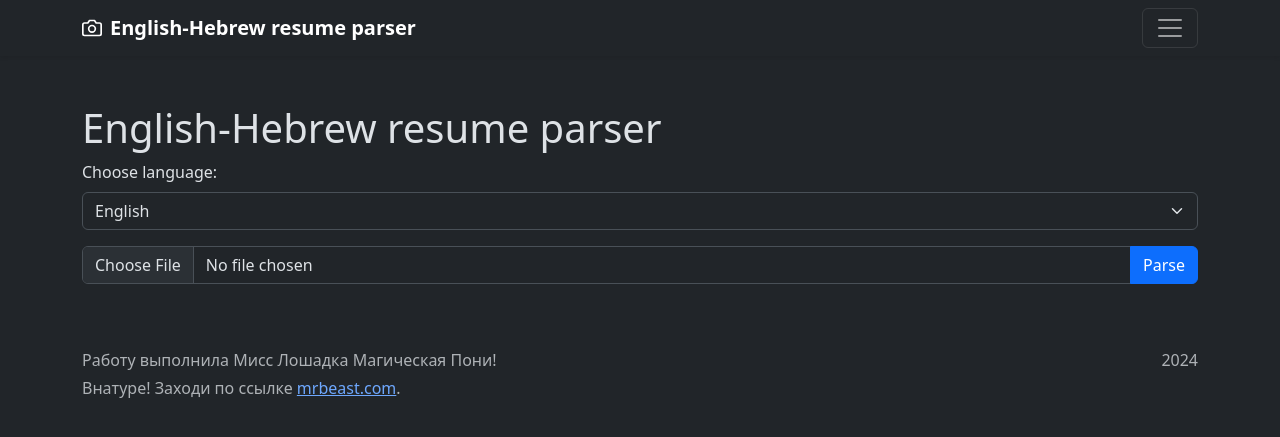
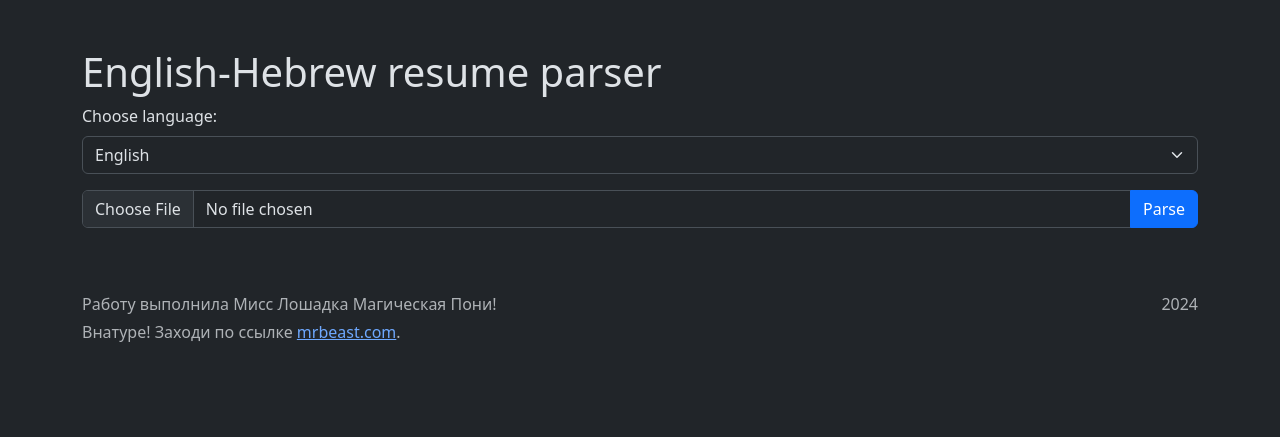
Before and after one commit to constbitt/ResumeParser, a Flask app: page / in a window 1280 px wide. Shown: the top 437 px of the page. Run offline with Flask 3, Linux system fonts and the light colour scheme.

Commit message:
remove trash & add copy/download buttons

```diff
--- a/templates/base.html
+++ b/templates/base.html
@@ -21,37 +21,6 @@
     </style>
 </head>
 <body>
-<header data-bs-theme="dark">
-  <div class="collapse text-bg-dark" id="navbarHeader">
-    <div class="container">
-      <div class="row">
-        <div class="col-sm-8 col-md-7 py-4">
-          <h4>About</h4>
-          <p class="text-body-secondary">Add some information about the album below, the author, or any other background context. Make it a few sentences long so folks can pick up some informative tidbits. Then, link them off to some social networking sites or contact information.</p>
-        </div>
-        <div class="col-sm-4 offset-md-1 py-4">
-          <h4>Contact</h4>
-          <ul class="list-unstyled">
-            <li><a href="#" class="text-white">Follow on Twitter</a></li>
-            <li><a href="#" class="text-white">Like on Facebook</a></li>
-            <li><a href="#" class="text-white">Email me</a></li>
-          </ul>
-        </div>
-      </div>
-    </div>
-  </div>
-  <div class="navbar navbar-dark bg-dark shadow-sm">
-    <div class="container">
-      <a href="#" class="navbar-brand d-flex align-items-center">
-        <svg xmlns="http://www.w3.org/2000/svg" width="20" height="20" fill="none" stroke="currentColor" stroke-linecap="round" stroke-linejoin="round" stroke-width="2" aria-hidden="true" class="me-2" viewBox="0 0 24 24"><path d="M23 19a2 2 0 0 1-2 2H3a2 2 0 0 1-2-2V8a2 2 0 0 1 2-2h4l2-3h6l2 3h4a2 2 0 0 1 2 2z"></path><circle cx="12" cy="13" r="4"></circle></svg>
-        <strong>English-Hebrew resume parser</strong>
-      </a>
-      <button class="navbar-toggler" type="button" data-bs-toggle="collapse" data-bs-target="#navbarHeader" aria-controls="navbarHeader" aria-expanded="false" aria-label="Toggle navigation">
-        <span class="navbar-toggler-icon"></span>
-      </button>
-    </div>
-  </div>
-</header>
 {% block body %}{% endblock %}
 <footer class="text-body-secondary py-5">
   <div class="container">
--- a/templates/index.html
+++ b/templates/index.html
@@ -77,6 +77,8 @@ English-Hebrew resume parser
                         {% endif %}
                     </tbody>
                 </table>
+                <button class="btn btn-outline-secondary" type="button">Copy</button>
+                <button class="btn btn-outline-secondary" type="button">Download as .csv file</button>
             </div>
         </div>
     </div>
```
